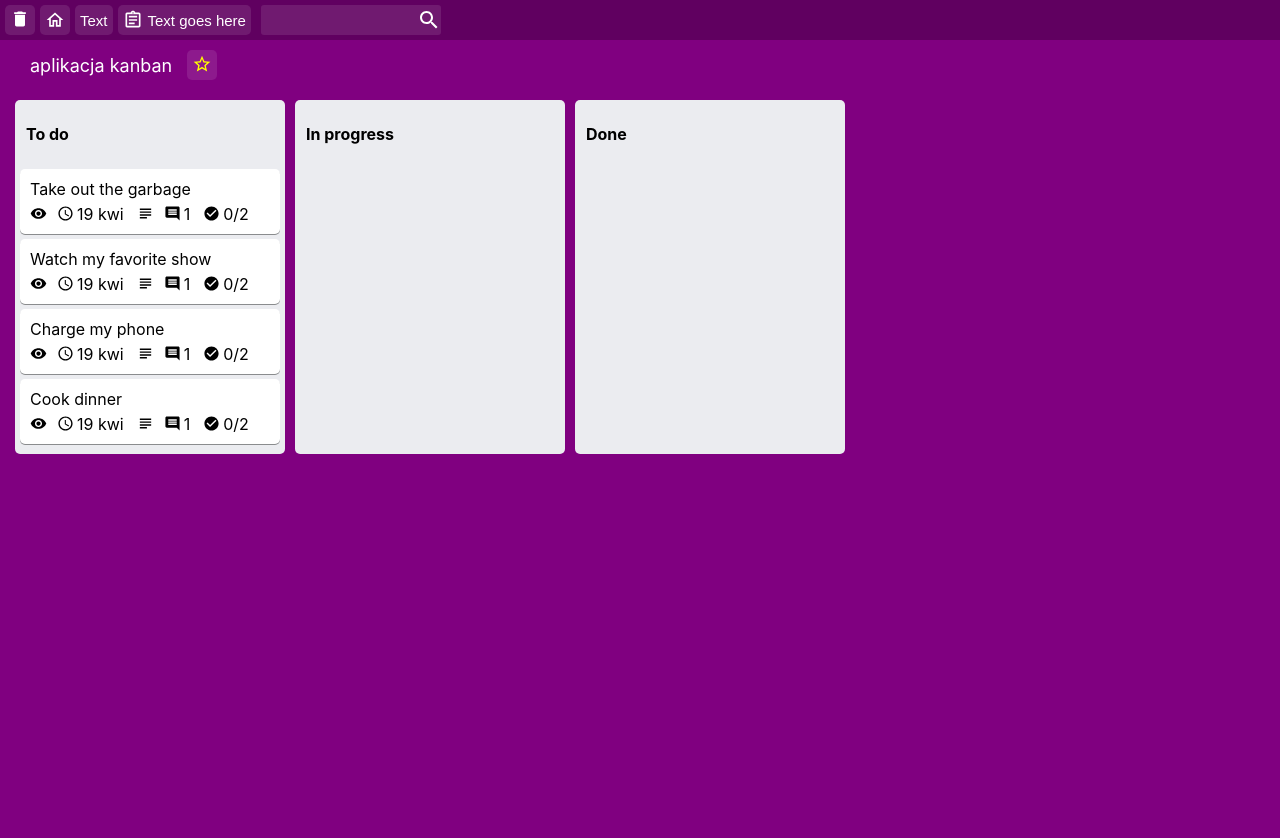
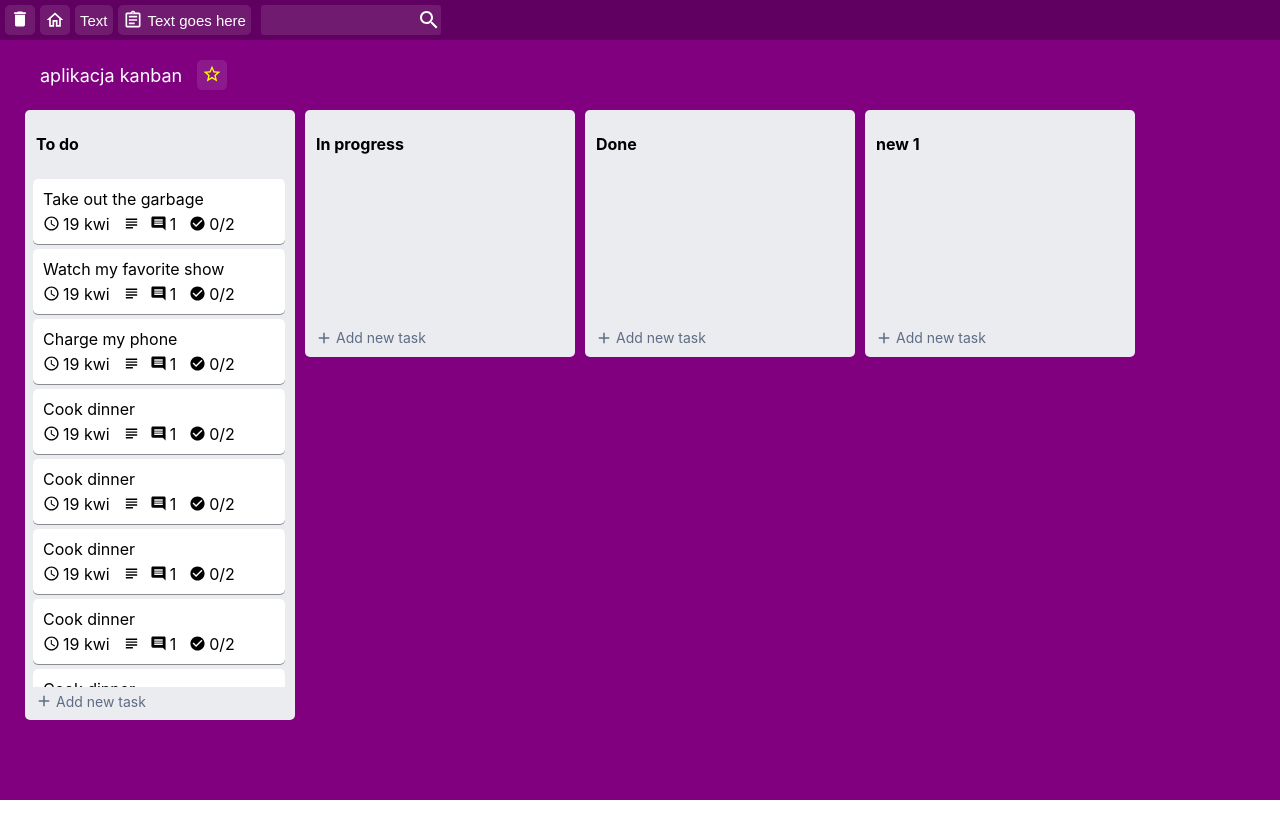
Before and after one commit to agalem/project-management-app, a React (Create React App) app: page / in a window 1280 px wide. After the commit the page ends 800 px from the top, so only its background shows below. Built offline with nearby package versions, Linux system fonts and the light colour scheme.

Commit message:
Card scroll

```diff
--- a/src/App.js
+++ b/src/App.js
@@ -1,17 +1,12 @@
 import React from 'react';
 import {BrowserRouter as Router, Route, Redirect, Switch} from "react-router-dom";
-import styled from "styled-components";
 
 import NavBar from "./components/NavBar/NavBar";
 import BoardPage from "./pages/BoardPage";
 
-const AppContainer = styled.div`
-    background-color: purple;
-`;
 
 function App() {
   return (
-      <AppContainer>
       <Router>
           <NavBar/>
           <Switch>
@@ -21,7 +16,6 @@ function App() {
               <Redirect to={"/"}/>
           </Switch>
       </Router>
-      </AppContainer>
   );
 }
 
--- a/src/components/BackgroundButtons/TextIconBtn.jsx
+++ b/src/components/BackgroundButtons/TextIconBtn.jsx
@@ -10,9 +10,10 @@ const TextIconTransparentBtn = styled(TransparentBtn)`
     justify-content: center;
     padding-left: 5px;
     padding-right: 5px;
+
     & svg {
         font-size: 20px;
-        color: white;
+        color: #fff;
         margin-right: 5px;
     }
 `;
--- /dev/null
+++ b/src/components/BackgroundButtons/TextIconLink.jsx
@@ -0,0 +1,38 @@
+import React from "react";
+import { Link } from 'react-router-dom';
+import styled from 'styled-components';
+
+const StyledLink = styled(Link)`
+    display: flex;
+    flex-direction: row;
+    align-items: center;
+    font-size: 14px;
+    text-decoration: none;
+    color: ${props => props.color ? props.color : 'inherit'};
+    width: fit-content;
+    padding: 2px;
+    padding-right: 5px;
+    border-radius: 5px;
+    & svg {
+        height: 18px;
+    }
+
+    &:hover {
+        text-decoration: none;
+        color: ${props => props.hoverColor ? props.hoverColor : 'inherit'};
+        background-color: ${props => props.hoverBackground ? props.hoverBackground : 'inherit'};
+    }
+`;
+
+const TextIconLink = props => {
+    const {Icon, text, color, hoverColor, hoverBackground} = props;
+
+    return (
+        <StyledLink href={'/'} color={color} hoverColor={hoverColor} hoverBackground={hoverBackground}>
+            <Icon/>
+            {text}
+        </StyledLink>
+    )
+};
+
+export default TextIconLink;
--- a/src/components/BoardElements/Card.jsx
+++ b/src/components/BoardElements/Card.jsx
@@ -4,8 +4,11 @@ import {Droppable} from "react-beautiful-dnd";
 
 import Task from "./Task";
 import CloseIcon from '@material-ui/icons/Close';
+import AddIcon from '@material-ui/icons/Add';
 import SmallIconBtn from "../ButtonsWithoutBackground/SmallIconBtn";
 import InputBase from "@material-ui/core/InputBase";
+import TextIconLink from "../BackgroundButtons/TextIconLink";
+
 
 const CardHeader = styled.div`
     margin: 6px;
@@ -22,7 +25,9 @@ const CardTitle = styled.h2`
 const CardContainer = styled.div`
     background-color: #ebecf0;
     width: 260px;
-    max-height: 100%;
+    min-width: 240px;
+    height: 100%;
+    max-height: 75vh;
     margin: 10px 5px;
     padding: 5px;
     border-radius: 5px;
@@ -32,12 +37,34 @@ const CardContainer = styled.div`
 
 const TaskList = styled.div`
     height: 100%;
+    overflow-y: scroll;
+    overflow: -moz-scrollbars-vertical;
+    min-height: 150px;
+    -webkit-overflow-scrolling: touch;
+    -webkit-transform: translateZ(0);
+    -webkit-overflow-scrolling: initial;
+    &::-webkit-scrollbar {
+        width: 8px;
+    }
+    &::-webkit-scrollbar-track-piece {
+        background-color: rgba(9,30,66,.08);
+        border-radius: 5px;
+    }
+    &::-webkit-scrollbar-thumb {
+        background: #babdc4;
+        border-radius: 5px;
+    }
 `;
 
 const StyledInput = styled(InputBase)`
     width: 100%;
     background-color: #fff;
 `;
+
+const CardFooter = styled.div`
+    margin: 3px 0;
+`;
+
 
 class InnerList extends React.Component {
     shouldComponentUpdate(nextProps) {
@@ -97,6 +124,13 @@ const Card = (props) => {
                     </TaskList>
                 )}
             </Droppable>
+            <CardFooter>
+                <TextIconLink Icon={AddIcon} text={'Add new task'}
+                              color={'#5e6c84'}
+                              hoverColor={'#172b4d'}
+                              hoverBackground={'rgba(9,30,66,.08)'}
+                />
+            </CardFooter>
         </CardContainer>
     )
 };
--- a/src/components/BoardElements/Task.jsx
+++ b/src/components/BoardElements/Task.jsx
@@ -3,7 +3,6 @@ import styled from 'styled-components';
 import {Draggable} from "react-beautiful-dnd";
 
 import CreateIcon from '@material-ui/icons/Create';
-import VisibilityIcon from '@material-ui/icons/Visibility';
 import ScheduleIcon from '@material-ui/icons/Schedule';
 import SubjectIcon from '@material-ui/icons/Subject';
 import CommentIcon from '@material-ui/icons/Comment';
@@ -40,8 +39,9 @@ const TaskContainer = styled.div`
     border: none;
     border-radius: 5px;
     box-shadow: 0 1px #8a8c8e;
-    margin: 5px 0;
-    background-color: ${props => (props.isDragging ? 'yellow' : '#fff')};
+    margin: 5px 3px;
+    margin-right: 5px;
+    background-color: ${props => (props.isDragging ? '#baedff' : '#fff')};
     position: relative;
     & ${EditBtn} {
         display: none;
@@ -103,7 +103,6 @@ const Task = (props) => {
                     </EditBtn>
                     {task.content}
                     <TaskFooter>
-                        <SmallIcon Icon={VisibilityIcon}/>
                         <RowContainer>
                             <SmallIcon Icon={ScheduleIcon} isInside/>
                             <p>19 kwi</p>
--- a/src/components/BoardHeader/BoardHeader.js
+++ b/src/components/BoardHeader/BoardHeader.js
@@ -6,7 +6,7 @@ import IconBtn from "../BackgroundButtons/IconBtn";
 import StarBorderIcon from '@material-ui/icons/StarBorder'
 
 const HeaderContainer = styled.div`
-    width: 100%;
+    width: 90%;
     padding: 10px;
     display: flex;
     flex-direction: row;
--- a/src/components/NavBar/NavBar.jsx
+++ b/src/components/NavBar/NavBar.jsx
@@ -19,6 +19,10 @@ const Nav = styled.nav`
     flex-direction: row;
     align-items: center;
     justify-content: space-between;
+    position: fixed;
+    top: 0;
+    left: 0;
+    z-index: 100;
 `;
 
 const Section = styled.div`
--- /dev/null
+++ b/src/components/SlideMenu/SlideMenu.jsx
@@ -0,0 +1,16 @@
+import React from "react";
+import styled from "styled-components";
+
+const MenuContainer = styled.div`
+    display: none;
+`;
+
+const SlideMenu = () => {
+    return (
+        <MenuContainer>
+
+        </MenuContainer>
+    )
+};
+
+export default SlideMenu;
--- a/src/initial-data.js
+++ b/src/initial-data.js
@@ -4,12 +4,18 @@ export const initial = {
         'task-2': {id: "task-2", content: "Watch my favorite show"},
         'task-3': {id: "task-3", content: "Charge my phone"},
         'task-4': {id: "task-4", content: "Cook dinner"},
+        'task-5': {id: "task-5", content: "Cook dinner"},
+        'task-6': {id: "task-6", content: "Cook dinner"},
+        'task-7': {id: "task-7", content: "Cook dinner"},
+        'task-8': {id: "task-8", content: "Cook dinner"},
+        'task-9': {id: "task-9", content: "Cook dinner"},
+        'task-10': {id: "task-10", content: "Cook dinner"},
     },
     columns: {
         'column-1': {
             id: "column-1",
             title: "To do",
-            taskIds: ['task-1', 'task-2', 'task-3', 'task-4'],
+            taskIds: ['task-1', 'task-2', 'task-3', 'task-4', 'task-5', 'task-6', 'task-7', 'task-8', 'task-9', 'task-10' ],
         },
         'column-2': {
             id: "column-2",
@@ -21,6 +27,11 @@ export const initial = {
             title: "Done",
             taskIds: [],
         },
+        'column-4': {
+            id: 'column-4',
+            title: "new 1",
+            taskIds: []
+        }
     },
-    columnOrder: ['column-1', 'column-2', "column-3"],
+    columnOrder: ['column-1', 'column-2', "column-3", "column-4"],
 };
--- a/src/pages/BoardPage.jsx
+++ b/src/pages/BoardPage.jsx
@@ -3,20 +3,33 @@ import styled from "styled-components";
 
 import BoardHeader from "../components/BoardHeader/BoardHeader";
 import Card from "../components/BoardElements/Card";
+import SlideMenu from "../components/SlideMenu/SlideMenu";
 
 import {DragDropContext} from "react-beautiful-dnd";
 
 import {initial} from "../initial-data";
 
 const PageContainer = styled.div`
-    min-height: 100vh;
-    height: 100%;
-    margin: 0 10px;
+    min-height: calc(100vh - 50px);
+    height: fit-content;
+    min-width: 100%;
+    width: 100vw;
+    margin: 0;
+    padding: 50px 10px 0 10px;
+    background-color: purple;
+`;
+
+const Content = styled.div`
+    padding-right:40px;
+    padding-left: 10px;
 `;
 
 const CardsContainer = styled.div`
     display: flex;
     flex-direction: row;
+    min-width: 100%;
+    width: fit-content;
+    margin-right: 30px;
 `;
 
 const BoardPage = () => {
@@ -91,6 +104,7 @@ const BoardPage = () => {
 
     return (
         <PageContainer>
+            <Content>
                 <BoardHeader/>
                 <CardsContainer>
                     <DragDropContext
@@ -104,6 +118,8 @@ const BoardPage = () => {
                         })}
                     </DragDropContext>
                 </CardsContainer>
+            </Content>
+            <SlideMenu/>
         </PageContainer>
     )
 }
```
Lines whose indentation alone changed are shown as unchanged.
